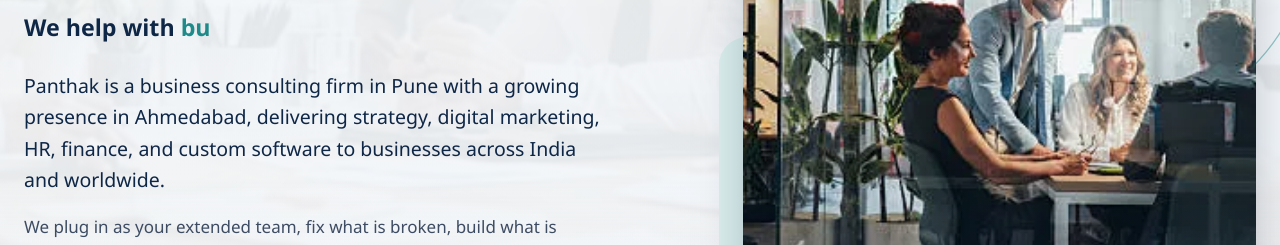
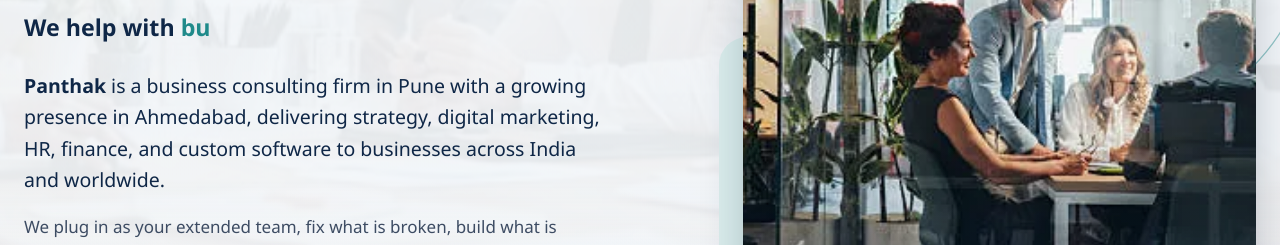
Before and after one commit to abhay-08121999/panthak, a React (Vite) app: page / in a window 1280 px wide. Shown: the part 454-699 px from the top of the page. Built offline with nearby package versions, Linux system fonts and the light colour scheme.

Commit message:
Update Hero.jsx

```diff
--- a/src/components/Hero.jsx
+++ b/src/components/Hero.jsx
@@ -89,7 +89,7 @@ export default function Hero() {
           </h1>
           <ServiceTyper start={n >= total} />
           <p className="lead">
-            Panthak is a business consulting firm in Pune with a growing presence in Ahmedabad,
+            <strong className="pn">Panthak</strong> is a business consulting firm in Pune with a growing presence in Ahmedabad,
             delivering strategy, digital marketing, HR, finance, and custom software to businesses
             across India and worldwide.
           </p>
```
